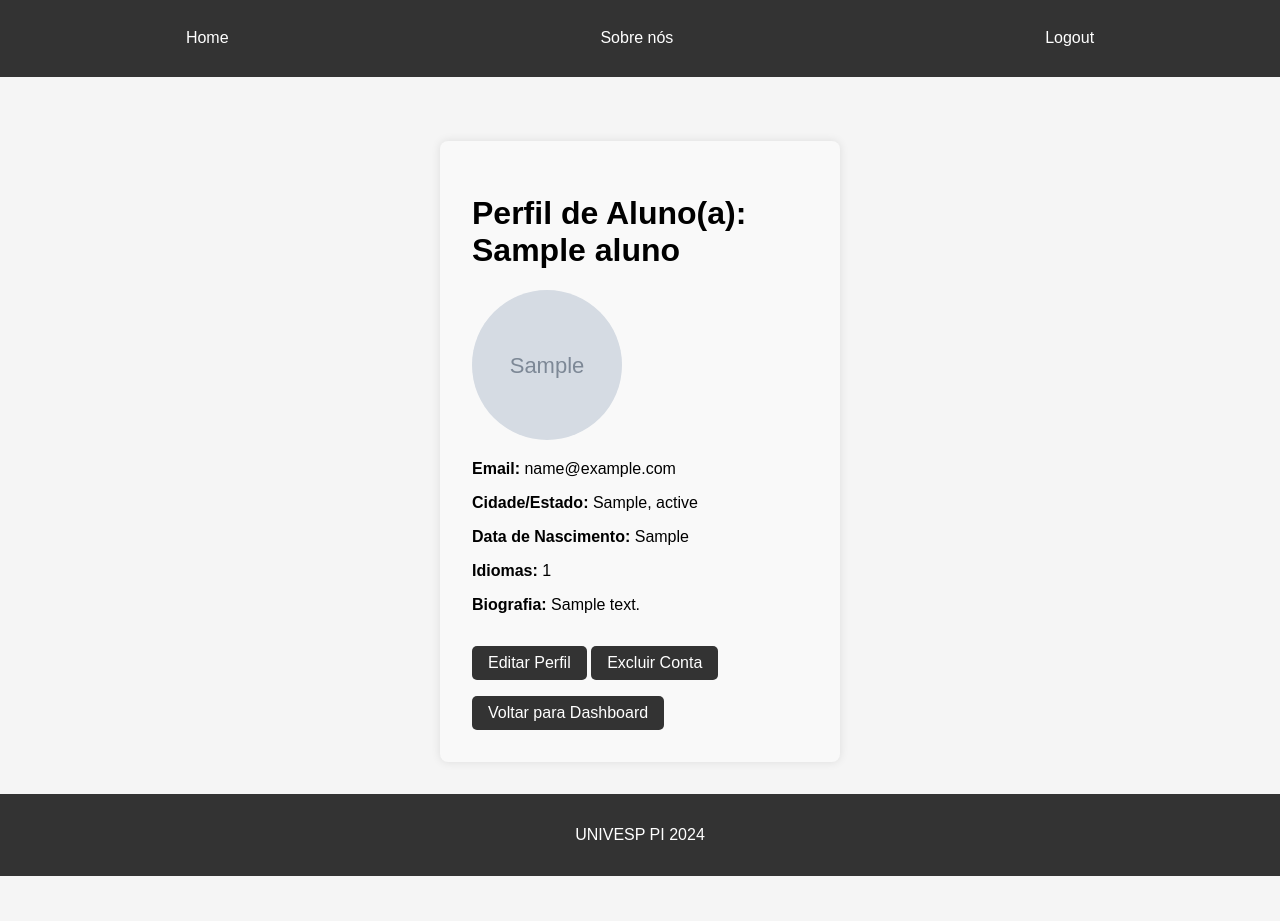
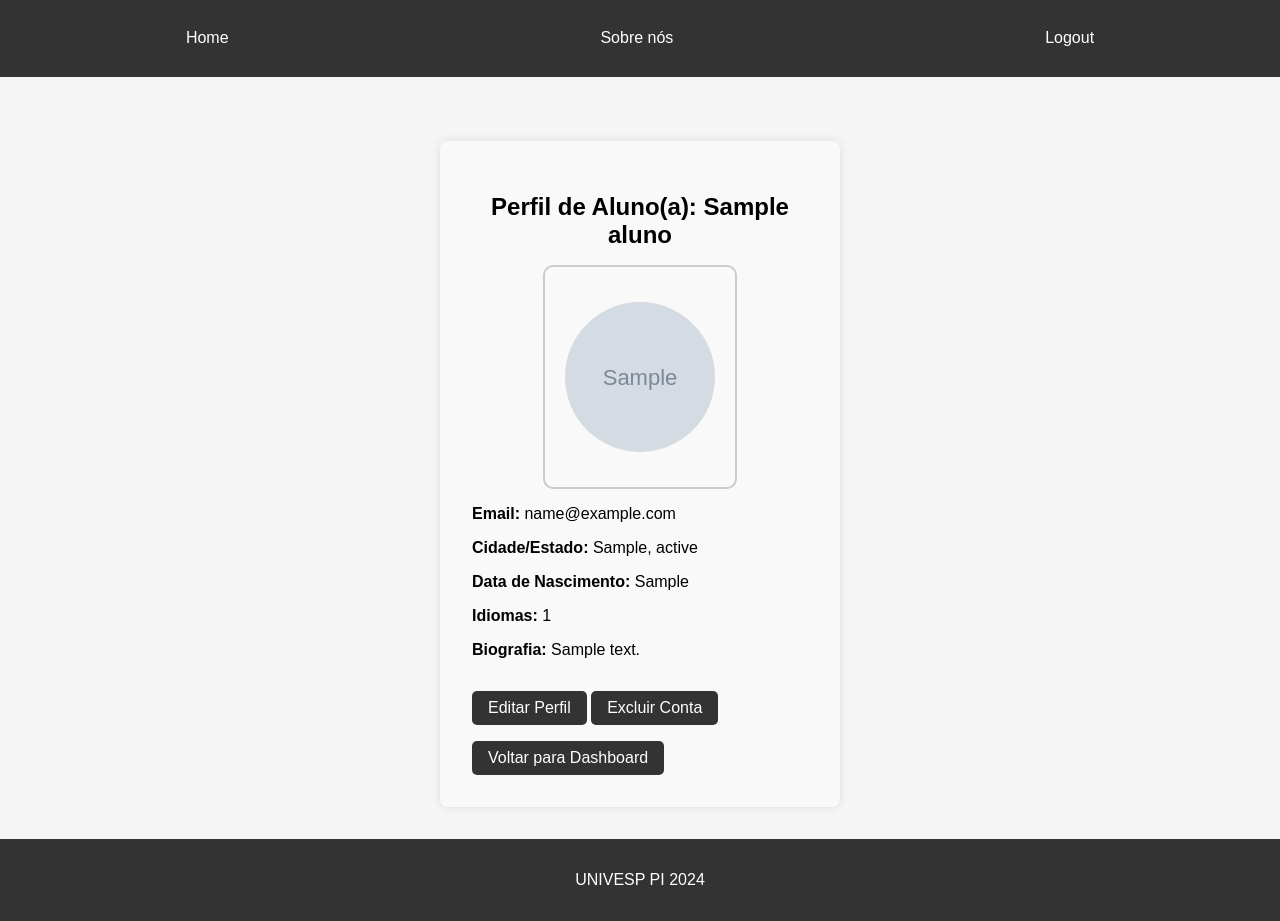
Before and after one commit to UNIVESP-PI-BAURU/PI24b, a PHP site: page /ALUNOS/perfil.php in a window 1280 px wide. Shown: the part 279-1200 px from the top of the page. Before the commit the page ends 1155 px from the top, so only its background shows below. Run offline with PHP 8.4, Linux system fonts and the light colour scheme; the visitor is signed in with stand-in values (Sample User, id 1); tables that the repository leaves empty or names only in its code hold one stand-in row (values such as "Sample post"); grey boxes marked "Sample" are stand-in pictures.

Commit message:
testes61

```diff
--- a/ALUNOS/perfil.php
+++ b/ALUNOS/perfil.php
@@ -39,15 +39,18 @@ require_once 'proc_perfil.php';
 <main class="main-content">
 
     <div class="signup-section">
-        <h1>Perfil de <?php echo ($tipo_usuario === 'tutor' ? "Tutor(a)" : "Aluno(a)"); ?>: <?php echo htmlspecialchars($usuario['nome']); ?></h1>
+        <h2>Perfil de <?php echo ($tipo_usuario === 'tutor' ? "Tutor(a)" : "Aluno(a)"); ?>: <?php echo htmlspecialchars($usuario['nome']); ?></h2>
 
         <div class="foto-perfil">
-            <?php if (!empty($usuario['foto_perfil'])): ?>
-                <img src="<?php echo htmlspecialchars($usuario['foto_perfil']); ?>" alt="Avatar" style="width: 150px; height: 150px; border-radius: 50%;">
-            <?php else: ?>
-                <p>Sem foto</p>
-            <?php endif; ?>
+            <div class="foto-moldura">
+                <?php if (!empty($usuario['foto_perfil'])): ?>
+                    <img src="<?php echo htmlspecialchars($usuario['foto_perfil']); ?>" alt="Avatar" class="avatar">
+                <?php else: ?>
+                    <p>Sem foto</p>
+                <?php endif; ?>
+            </div>
         </div>
+
 
         <div class="info-usuario">
             <p><strong>Email:</strong> <?php echo htmlspecialchars($usuario['email']); ?></p>
--- a/ASSETS/CSS/style.css
+++ b/ASSETS/CSS/style.css
@@ -190,3 +190,28 @@ button:hover, .signup-button:hover {
     max-width: 400px;
     margin-top: 1rem;
 }
+
+
+/* No perfil, a foto do avatar */
+.foto-perfil {
+    display: flex;
+    justify-content: center; /* Centraliza a moldura na div */
+    margin-bottom: 1rem; /* Espaçamento abaixo da foto do perfil */
+}
+
+.foto-moldura {
+    width: 190px; /* Largura da moldura */
+    height: 220px; /* Altura da moldura */
+    border: 2px solid #ccc; /* Borda da moldura */
+    border-radius: 10px; /* Bordas arredondadas */
+    display: flex;
+    align-items: center; /* Centraliza verticalmente o conteúdo */
+    justify-content: center; /* Centraliza horizontalmente o conteúdo */
+    background-color: #f9f9f9; /* Cor de fundo para a moldura */
+}
+
+.avatar {
+    width: 150px; /* Largura da imagem */
+    height: 150px; /* Altura da imagem */
+    border-radius: 50%; /* Bordas arredondadas da imagem */
+}
```
